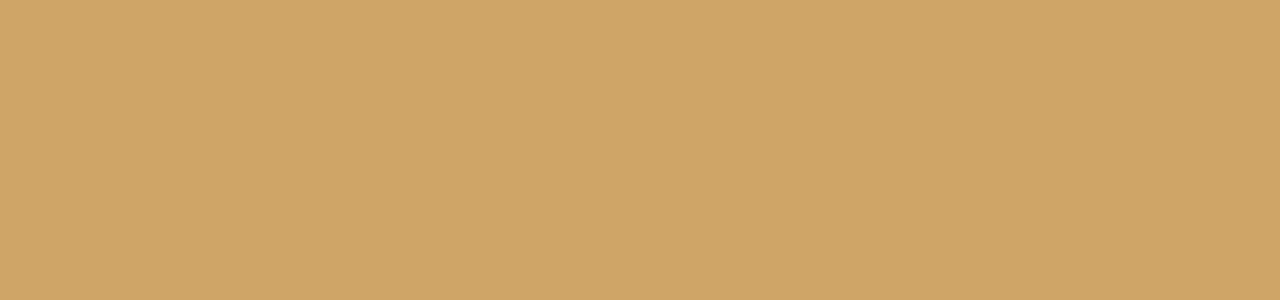
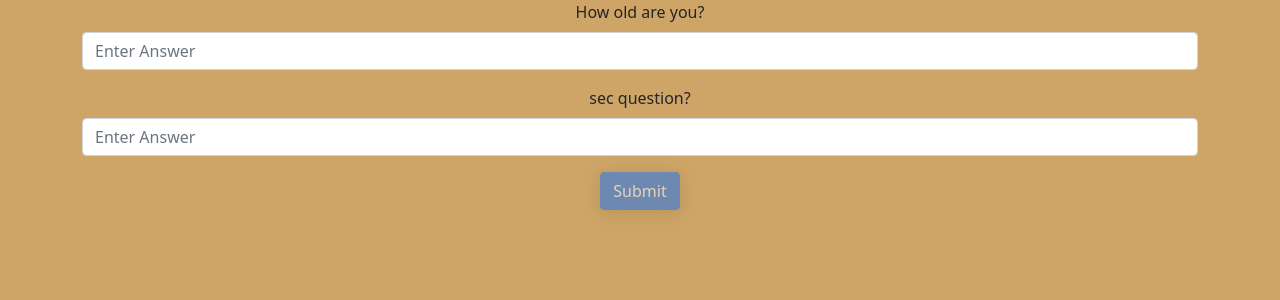
Before and after one commit to teckMUk/DataBase_Group12, a React (Create React App) app in the folder dumpling-management-system/: page /questions in a window 1280 px wide. Before the commit this address had no page. Shown: the top 300 px of the page. Built offline with nearby package versions, Linux system fonts and the light colour scheme.

Commit message:
front-end integration with backend

```diff
--- a/dumpling-management-system/package.json
+++ b/dumpling-management-system/package.json
@@ -32,7 +32,7 @@
     "web-vitals": "^1.1.2"
   },
   "scripts": {
-    "start": "set PORT=3001 && react-scripts start",
+    "start": "export PORT=3001 && react-scripts start",
     "dev": "concurrently \"npm run server\" \"npm run start\"",
     "build": "react-scripts build",
     "test": "react-scripts test",
--- a/dumpling-management-system/src/App.js
+++ b/dumpling-management-system/src/App.js
@@ -3,6 +3,7 @@ import Dashboard from "./pages/dashboard/dashboard";
 import Login from "./pages/login/login";
 import Form2 from "./components/allForms/allForms";
 import Email from "./components/email/email";
+import Questions from './components/questions/questions';
 import CreateAccount from "./pages/create_account/create_account";
 import { BrowserRouter as Router , Routes, Route} from 'react-router-dom';
 import 'bootstrap/dist/css/bootstrap.min.css';
@@ -19,6 +20,7 @@ const App = () => {
       <Route path='/create_account' element={<CreateAccount/>} />
       <Route path='/allForms' element={<Form2/>} />
       <Route path='/email' element={<Email/>} />
+      <Route path='/questions' element={<Questions/>} />
       </Routes>
     </div>
     </Router>
--- a/dumpling-management-system/src/Backend/Services/Scripts/seed.js
+++ b/dumpling-management-system/src/Backend/Services/Scripts/seed.js
@@ -34,8 +34,10 @@ function seedData(q)
 }
 let password = "dumpling@123";
 let hash = sha1(password);
+let x = JSON.stringify({"I love cats":"Yes" , "I hate cats":"No"});
+
 const addAdminaccount = `INSERT INTO dumpling.account (userName,accountType,currentPassword,emailAddress,securityQuestions,createdAt)
- VALUES("admin","admin","${hash}","dumpling@gmail.com","None",NOW());`;
+ VALUES("admin","admin","${hash}","dumpling@gmail.com","none",NOW());`;
 const addAmdinemployee = `INSERT INTO dumpling.employee (employeeName,dateOfBirth,phoneNumber,address,position,salary,bankAccountNumber,createdAt,accountId)
 VALUES("MEANE",'2001-7-01',"+92321456789","Street 10,DHA phase 5 lums","CEO",105000,011401533,NOW(),(SELECT accountId from account where account.accountType="admin"));`;
 connectionString.connect( (err)=>
--- a/dumpling-management-system/src/components/allForms/allForms.jsx
+++ b/dumpling-management-system/src/components/allForms/allForms.jsx
@@ -5,7 +5,7 @@ import { useState, useEffect } from "react";
 const initialState = {
     pw: "",
     cpw: "",
-    security: ["", ""],
+
   };
 
 const errorCheck = {
@@ -83,16 +83,6 @@ export default function Forms()
             <Container>
                 <Form onSubmit= {submitHandle}>
 
-                <Form.Group className="mb-3" controlId="formBasicName">
-                    <Form.Label>How old are you? </Form.Label>
-                    <Form.Control type="text" placeholder="Enter Answer" />
-                </Form.Group>
-
-                <Form.Group className="mb-3" controlId="formBasicname">
-                    <Form.Label>sec question? </Form.Label>
-                    <Form.Control type="text" placeholder="Enter Answer" />
-                </Form.Group>
-
                 <Form.Group className="mb-3" controlId="formBasicPassword">
                     <Form.Label>Set Default Password</Form.Label>
                     <Form.Control type="password" placeholder="Password" name = 'pw'
--- a/dumpling-management-system/src/components/email/email.jsx
+++ b/dumpling-management-system/src/components/email/email.jsx
@@ -1,7 +1,7 @@
 import React from 'react';
 import {Container, Form, Button} from 'react-bootstrap';
 import { useState, useEffect } from "react";
-import {accountExistence} from '../../Services_API/api';
+import {securityQuestions} from '../../Services_API/api';
 import {useNavigate} from 'react-router-dom';
 const initialState = {
 
@@ -22,20 +22,20 @@ export default function Forms()
 
     const submitHandle = e => {
         e.preventDefault();
-        console.log(newEmploye);
+
 
     }
     const onValidateEmail = (e) =>
     {
 
         e.preventDefault();
-        accountExistence(newEmploye.email).then((Response)=>
+        securityQuestions(newEmploye.email).then((Response)=>
         {
             console.log(Response.data.isSuccessful);
             if(Response.data.isSuccessful)
             {
                 console.log(Response.data);
-                navigate("/allForms")
+                navigate("/questions")
             }
             else
             {
--- /dev/null
+++ b/dumpling-management-system/src/components/questions/questions.jsx
@@ -0,0 +1,61 @@
+import React from 'react';
+import {Container, Form, Button} from 'react-bootstrap';
+import { useState, useEffect } from "react";
+import {useNavigate} from 'react-router-dom';
+
+
+
+const initialState = {
+
+    security1: "",
+    security2: "",
+  };
+
+  export default function Questions() {
+    let navigate = useNavigate();
+    const [newEmploye, setNewEmploye] = useState(initialState);
+
+     useEffect(() => {}, [newEmploye]);
+
+     const handle = e => {
+        const {name, value} = e.target;
+        setNewEmploye({...newEmploye, [name]: value});
+        console.log(newEmploye);
+     }
+
+    const submitHandle = e => {
+        e.preventDefault();
+       navigate("/allforms");
+
+    }
+
+
+    //let arr =["How old are you?", "when were you born"];
+   return(
+
+        <Container>
+
+            <Form onSubmit= {submitHandle}>
+
+                <Form.Group className="mb-3" controlId="formBasicName">
+                    <Form.Label>How old are you? </Form.Label>
+                    <Form.Control type="text" placeholder="Enter Answer" name = 'security1'
+                    value = {newEmploye.security1} onChange = {handle}
+                    />
+                </Form.Group>
+
+                <Form.Group className="mb-3" controlId="formBasicName">
+                    <Form.Label>sec question? </Form.Label>
+                    <Form.Control type="text" placeholder="Enter Answer" name = 'security2'
+                    value = {newEmploye.security2} onChange = {handle}/>
+                </Form.Group>
+
+            </Form>
+            <Button variant="primary" type="submit" disabled = {false} >
+                Submit
+            </Button>
+
+        </Container>
+
+    )
+    }
```
Also changed, not shown: 1 other file (tests, documents, lock files or other folders).
